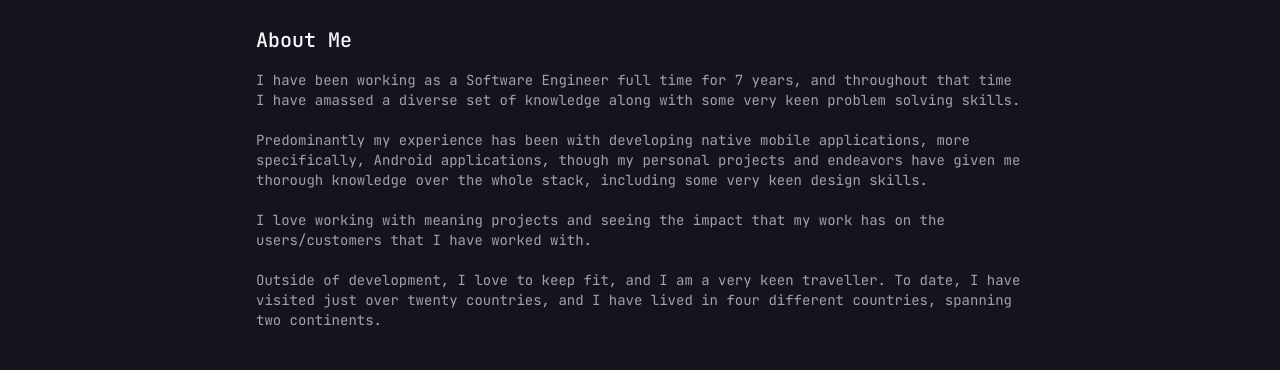
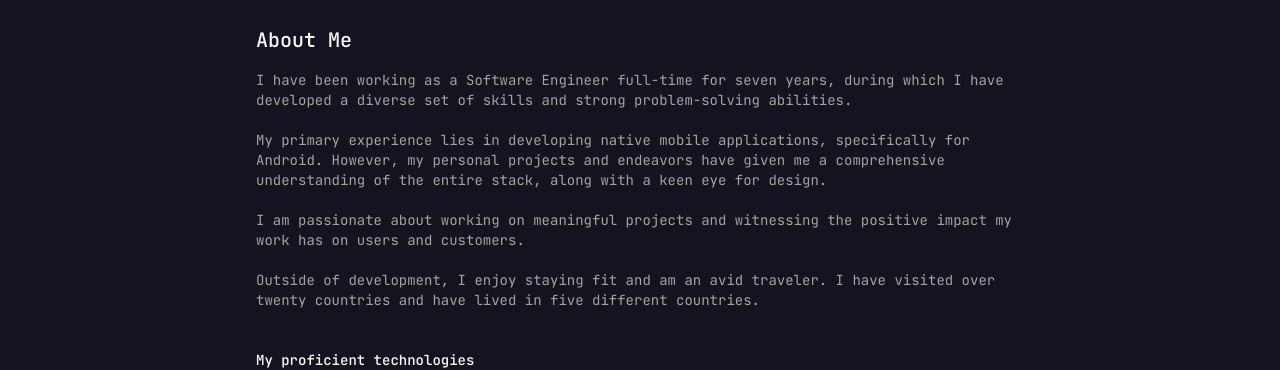
Before and after one commit to maxhves/hvesser-lewis-consulting-site, a Next.js app: page / in a window 1280 px wide. Shown: the part 430-800 px from the top of the page. Built offline with nearby package versions, Linux system fonts and the light colour scheme; no server answers.

Commit message:
Updated AboutSection to match new text.

```diff
--- a/src/app/home/components/about/about-section.tsx
+++ b/src/app/home/components/about/about-section.tsx
@@ -22,18 +22,18 @@ export default function AboutSection() {
         </SectionHeader>
 
         <AboutDescription>
-          I have been working as a Software Engineer full time for 7 years, and throughout that time I have amassed a
-          diverse set of knowledge along with some very keen problem solving skills.
+          I have been working as a Software Engineer full-time for seven years, during which I have developed a diverse
+          set of skills and strong problem-solving abilities.
           {"\n"}{"\n"}
-          Predominantly my experience has been with developing native mobile applications, more specifically, Android
-          applications, though my personal projects and endeavors have given me thorough knowledge over the whole
-          stack, including some very keen design skills.
+          My primary experience lies in developing native mobile applications, specifically for Android. However, my
+          personal projects and endeavors have given me a comprehensive understanding of the entire stack, along with a
+          keen eye for design.
           {"\n"}{"\n"}
-          I love working with meaning projects and seeing the impact that my work has on the users/customers that I
-          have worked with.
+          I am passionate about working on meaningful projects and witnessing the positive impact my work has on users
+          and customers.
           {"\n"}{"\n"}
-          Outside of development, I love to keep fit, and I am a very keen traveller. To date, I have visited just over
-          twenty countries, and I have lived in four different countries, spanning two continents.
+          Outside of development, I enjoy staying fit and am an avid traveler. I have visited over twenty countries and
+          have lived in five different countries.
         </AboutDescription>
 
         <SectionSubheader className="mt-10">
```
